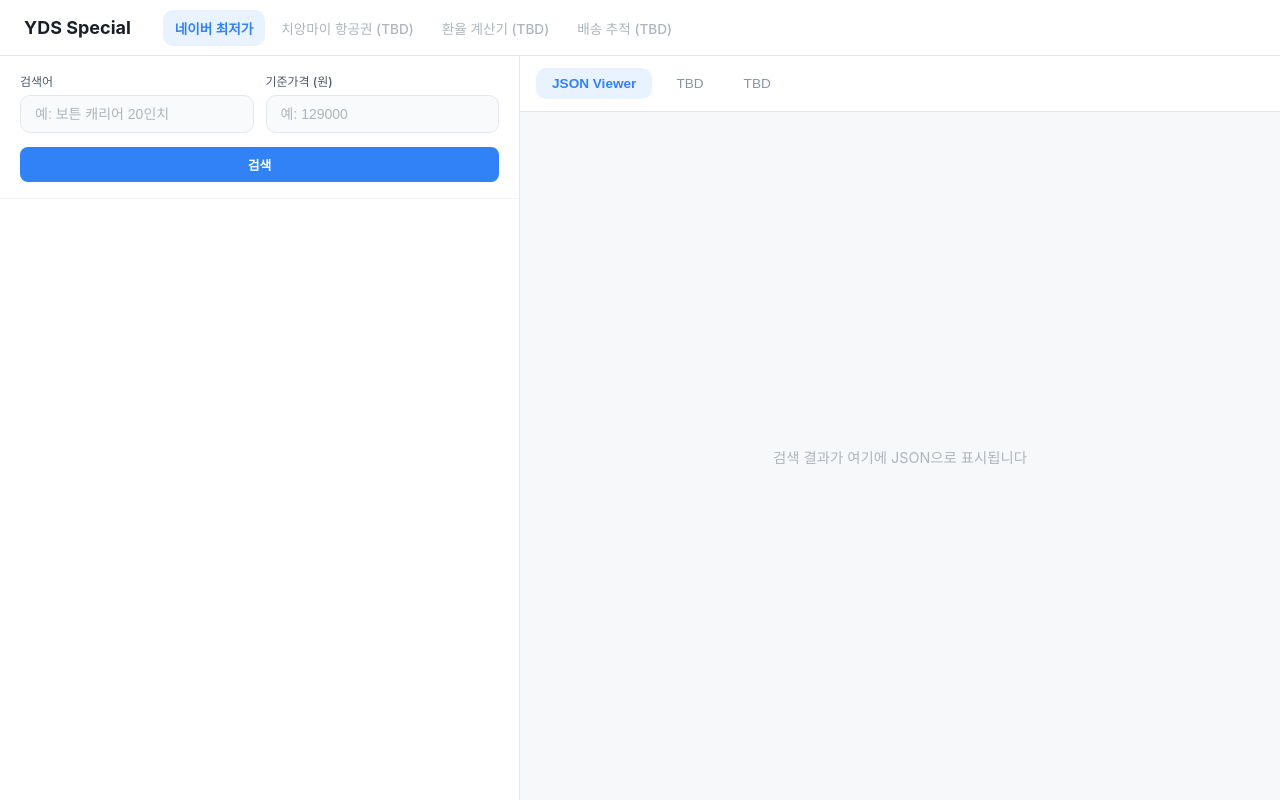
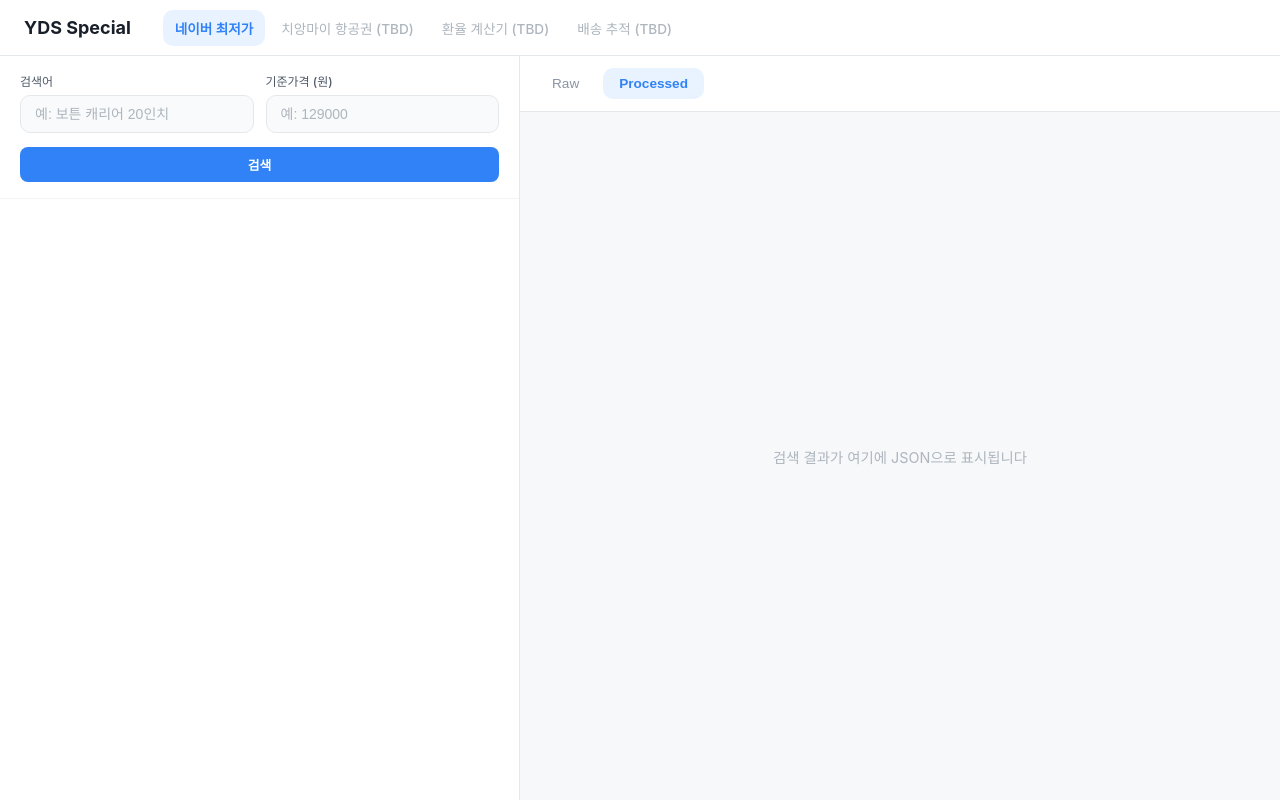
Before and after one commit to Hyune-s-lab/yds-special, a Next.js app: page / in a window 1280 px wide. Built offline with nearby package versions, Linux system fonts and the light colour scheme.

Commit message:
feat: JSON Viewer에 Raw/Processed 탭 추가

```diff
--- a/app/api/search/route.ts
+++ b/app/api/search/route.ts
@@ -59,9 +59,9 @@ export async function GET(request: NextRequest) {
       throw new Error(`네이버 API 오류: ${response.status}`)
     }
 
-    const data: NaverResponse = await response.json()
+    const data = await response.json()
 
-    const items = data.items.map((item) => {
+    const items = data.items.map((item: NaverItem) => {
       const price = parseInt(item.lprice, 10) || 0
       return {
         name: cleanHtml(item.title),
@@ -74,6 +74,7 @@ export async function GET(request: NextRequest) {
     return NextResponse.json({
       total: data.total,
       items,
+      raw: data,
     })
   } catch (error) {
     console.error('Search error:', error)
--- a/app/page.tsx
+++ b/app/page.tsx
@@ -12,7 +12,10 @@ interface Product {
 interface SearchResult {
   total: number
   items: Product[]
+  raw: unknown
 }
+
+type JsonTab = 'raw' | 'processed'
 
 export default function Home() {
   const [query, setQuery] = useState('')
@@ -20,6 +23,7 @@ export default function Home() {
   const [loading, setLoading] = useState(false)
   const [result, setResult] = useState<SearchResult | null>(null)
   const [error, setError] = useState<string | null>(null)
+  const [jsonTab, setJsonTab] = useState<JsonTab>('processed')
 
   const handleSearch = async (e: React.FormEvent) => {
     e.preventDefault()
@@ -128,14 +132,26 @@ export default function Home() {
       {/* 우측 패널 */}
       <div className="right-panel">
         <div className="right-header">
-          <button className="viewer-tab active">JSON Viewer</button>
-          <button className="viewer-tab">TBD</button>
-          <button className="viewer-tab">TBD</button>
+          <button
+            className={`viewer-tab ${jsonTab === 'raw' ? 'active' : ''}`}
+            onClick={() => setJsonTab('raw')}
+          >
+            Raw
+          </button>
+          <button
+            className={`viewer-tab ${jsonTab === 'processed' ? 'active' : ''}`}
+            onClick={() => setJsonTab('processed')}
+          >
+            Processed
+          </button>
         </div>
         <div className="right-content">
           {result ? (
             <pre className="json-viewer">
-              {JSON.stringify(result, null, 2)}
+              {jsonTab === 'raw'
+                ? JSON.stringify(result.raw, null, 2)
+                : JSON.stringify({ total: result.total, items: result.items }, null, 2)
+              }
             </pre>
           ) : (
             <div className="viewer-placeholder">
```
